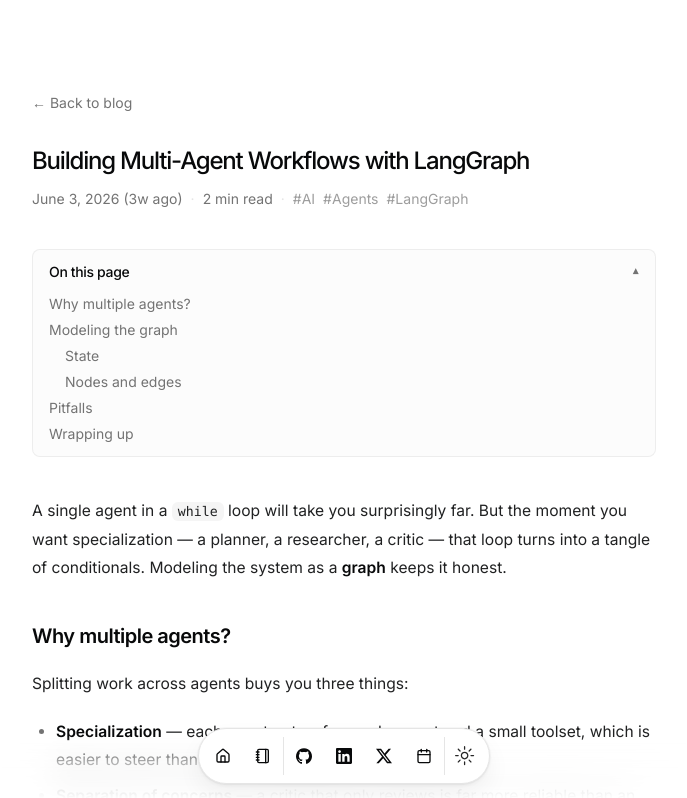
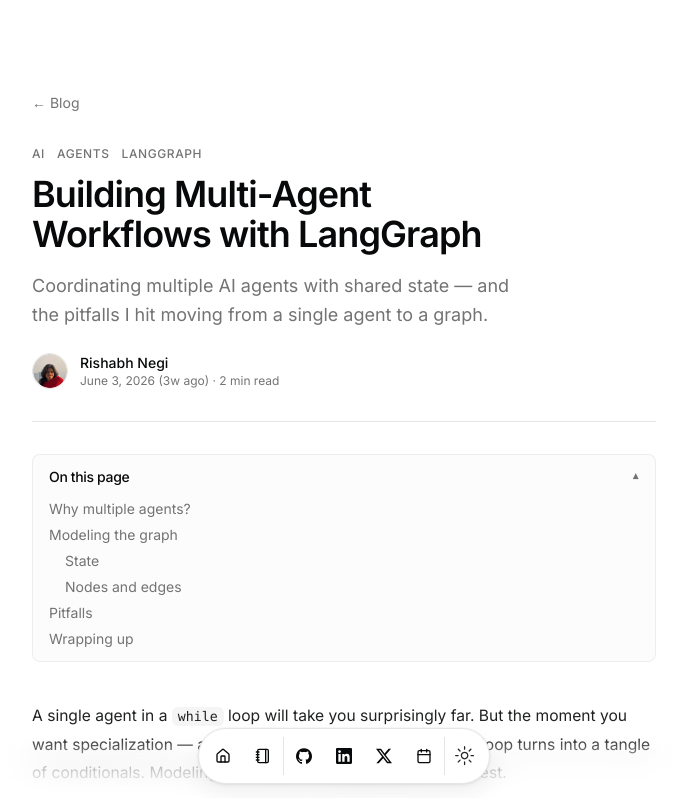
Before and after one commit to sudorishabh/sudorishabh, a Next.js app: page /blog/building-multi-agent-workflows in a window 1280 px wide. Shown: the top 798 px of the page, without its empty margins (296-983 px from the left). Built offline with nearby package versions, Linux system fonts and the light colour scheme.

Commit message:
feat(blog): add editorial article header with author row, lead summary & cover support

```diff
--- a/app/blog/[slug]/page.tsx
+++ b/app/blog/[slug]/page.tsx
@@ -1,11 +1,10 @@
 import BlurFade from "@/components/magicui/blur-fade";
+import { PostHeader } from "@/components/post-header";
 import { PostNavigation } from "@/components/post-navigation";
 import { TableOfContents } from "@/components/table-of-contents";
-import { getBlogPosts, getPost, getPostNeighbors, slugify } from "@/data/blog";
+import { getBlogPosts, getPost, getPostNeighbors } from "@/data/blog";
 import { DATA } from "@/data/resume";
-import { formatDate } from "@/lib/utils";
 import type { Metadata } from "next";
-import Link from "next/link";
 import { notFound } from "next/navigation";
 
 const BLUR_FADE_DELAY = 0.04;
@@ -100,58 +99,15 @@
         }}
       />
 
-      <BlurFade delay={BLUR_FADE_DELAY}>
-        <Link
-          href="/blog"
-          className="mb-8 inline-flex items-center gap-1 text-sm text-muted-foreground transition-colors hover:text-foreground"
-        >
-          &larr; Back to blog
-        </Link>
-      </BlurFade>
-
-      <BlurFade delay={BLUR_FADE_DELAY * 2}>
-        <h1 className="title text-2xl font-medium tracking-tighter text-balance">
-          {post.metadata.title}
-        </h1>
-      </BlurFade>
-
-      <BlurFade delay={BLUR_FADE_DELAY * 3}>
-        <div className="mt-3 mb-10 flex flex-wrap items-center gap-x-2 gap-y-1 text-sm text-muted-foreground">
-          <time dateTime={post.metadata.publishedAt}>
-            {formatDate(post.metadata.publishedAt)}
-          </time>
-          <span aria-hidden className="text-border">
-            &middot;
-          </span>
-          <span>{post.readingTime} min read</span>
-          {post.metadata.tags.length > 0 && (
-            <>
-              <span aria-hidden className="text-border">
-                &middot;
-              </span>
-              <span className="flex flex-wrap gap-x-2">
-                {post.metadata.tags.map((tag) => (
-                  <Link
-                    key={tag}
-                    href={`/blog/tags/${slugify(tag)}`}
-                    className="text-muted-foreground/70 transition-colors hover:text-foreground"
-                  >
-                    #{tag}
-                  </Link>
-                ))}
-              </span>
-            </>
-          )}
-        </div>
-      </BlurFade>
+      <PostHeader post={post} />
 
       {post.toc.length >= 2 && (
-        <BlurFade delay={BLUR_FADE_DELAY * 4}>
+        <BlurFade delay={BLUR_FADE_DELAY * 7}>
           <TableOfContents items={post.toc} />
         </BlurFade>
       )}
 
-      <BlurFade delay={BLUR_FADE_DELAY * 5}>
+      <BlurFade delay={BLUR_FADE_DELAY * 8}>
         <article
           className="article-content"
           dangerouslySetInnerHTML={{ __html: post.source }}
--- /dev/null
+++ b/components/post-header.tsx
@@ -0,0 +1,94 @@
+import BlurFade from "@/components/magicui/blur-fade";
+import { Avatar, AvatarFallback, AvatarImage } from "@/components/ui/avatar";
+import { slugify, type Post } from "@/data/blog";
+import { DATA } from "@/data/resume";
+import { formatDate } from "@/lib/utils";
+import Image from "next/image";
+import Link from "next/link";
+
+const DELAY = 0.04;
+
+export function PostHeader({ post }: { post: Post }) {
+  const author = post.metadata.author ?? DATA.name;
+
+  return (
+    <header className="mb-8">
+      <BlurFade delay={DELAY}>
+        <Link
+          href="/blog"
+          className="inline-flex items-center gap-1 text-sm text-muted-foreground transition-colors hover:text-foreground"
+        >
+          &larr; Blog
+        </Link>
+      </BlurFade>
+
+      {post.metadata.tags.length > 0 && (
+        <BlurFade delay={DELAY * 2}>
+          <div className="mt-8 flex flex-wrap gap-x-3 gap-y-1">
+            {post.metadata.tags.map((tag) => (
+              <Link
+                key={tag}
+                href={`/blog/tags/${slugify(tag)}`}
+                className="text-xs font-medium uppercase tracking-wider text-muted-foreground transition-colors hover:text-foreground"
+              >
+                {tag}
+              </Link>
+            ))}
+          </div>
+        </BlurFade>
+      )}
+
+      <BlurFade delay={DELAY * 3}>
+        <h1 className="mt-3 text-balance text-3xl font-semibold leading-[1.12] tracking-tight sm:text-4xl">
+          {post.metadata.title}
+        </h1>
+      </BlurFade>
+
+      {post.metadata.summary && (
+        <BlurFade delay={DELAY * 4}>
+          <p className="mt-4 text-balance text-lg leading-relaxed text-muted-foreground">
+            {post.metadata.summary}
+          </p>
+        </BlurFade>
+      )}
+
+      <BlurFade delay={DELAY * 5}>
+        <div className="mt-6 flex items-center gap-3">
+          <Avatar className="size-9 border">
+            <AvatarImage src={DATA.avatarUrl} alt={author} />
+            <AvatarFallback>{DATA.initials}</AvatarFallback>
+          </Avatar>
+          <div className="flex flex-col leading-tight">
+            <span className="text-sm font-medium text-foreground">{author}</span>
+            <span className="text-xs text-muted-foreground">
+              <time dateTime={post.metadata.publishedAt}>
+                {formatDate(post.metadata.publishedAt)}
+              </time>
+              {" · "}
+              {post.readingTime} min read
+            </span>
+          </div>
+        </div>
+      </BlurFade>
+
+      {post.metadata.image && (
+        <BlurFade delay={DELAY * 6}>
+          <div className="mt-8 overflow-hidden rounded-xl border border-border/60">
+            <Image
+              src={post.metadata.image}
+              alt={post.metadata.title}
+              width={1200}
+              height={630}
+              priority
+              className="h-auto w-full object-cover"
+            />
+          </div>
+        </BlurFade>
+      )}
+
+      <BlurFade delay={DELAY * 6.5}>
+        <hr className="mt-8 border-border" />
+      </BlurFade>
+    </header>
+  );
+}
```
